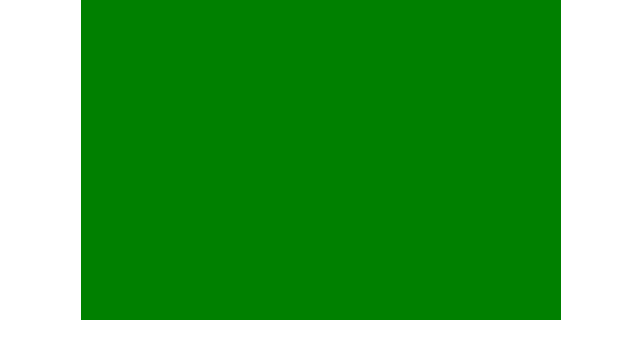
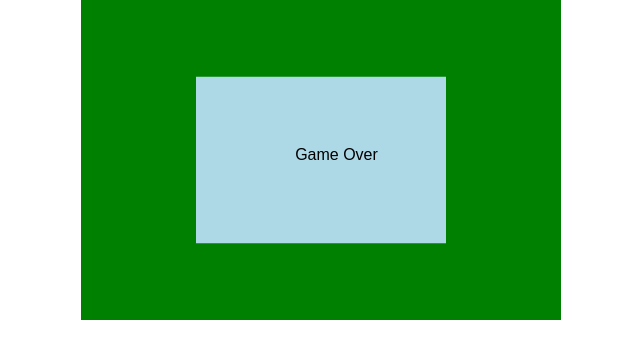
Before and after one commit to Saira2018/snake, a plain HTML site: page index.html in a window 1280 px wide. Shown: the whole page, without its empty margins (319-959 px from the left). Drawn offline with Linux system fonts and the light colour scheme.

Commit message:
Modified HTML structure. Set up snake movement and end game function

```diff
--- /dev/null
+++ b/css/styles.css
@@ -0,0 +1,11 @@
+@charset "utf-8";
+* {
+	padding:0;
+	margin:0;
+}
+
+canvas {
+	background: green;
+	display: block;
+	margin: 0 auto;
+}
--- a/index.html
+++ b/index.html
@@ -3,92 +3,10 @@
 <head>
 <meta charset="utf-8">
 <title>Snake Game</title>
-	<style>
-		* {
-			padding:0;
-			margin:0;
-		}
-
-		canvas {
-			background: green;
-			display: block;
-			margin: 0 auto;
-		}
-
-	</style>
+<link href="css/styles.css" rel="stylesheet" type="text/css">
 </head>
-
 <body>
-
 	<canvas id="gameCanvas" width="480" height="320"></canvas>
-
-	<script>
-		var canvas = document.getElementById("gameCanvas");
-		var ctx = canvas.getContext("2d");
-
-		var canvasHeight = canvas.height;
-		var canvasWidth = canvas.width;
-
-		var snakeWidth = 10;
-		var snakeHeight = 10;
-
-		var snakeX = canvas.width/2;
-		var snakeY = canvas.height-100;
-
-		var dx = 10;
-		var dy = -10;
-
-		document.addEventListener('keydown', moveSnake, true);
-
-		function moveSnake(e) {
-
-			if(e.keyCode == 37) {
-				console.log("left key pressed");
-				snakeX -= dx;
-				//dx = -dx;
-			}
-
-			if(e.keyCode == 38){
-				console.log("up key pressed");
-				snakeY += dy;
-			}
-			if(e.keyCode == 39) {
-				console.log("right key pressed");
-				snakeX += dx;
-			}
-			if(e.keyCode == 40) {
-				console.log("down key pressed");
-				snakeY -= dy;
-			}
-
-		}
-
-		function startMove() {
-			snakeY += dy;
-			//snakeY += snakeY;
-		}
-
-		function drawSnake(){
-			//draw start of snake
-			ctx.clearRect(0, 0, canvas.width, canvas.height);
-			ctx.beginPath();
-			ctx.rect(snakeX, snakeY, snakeWidth, snakeHeight);
-			ctx.fillStyle = "yellow";
-			ctx.fill();
-			ctx.closePath();
-
-			startMove();
-
-			if(snakeY + dy < 0) {
-				document.removeEventListener('keydown', moveSnake, true);
-				alert("snake hit the top. Restart the game");
-				document.location.reload();
-			}
-		}
-
-		var interval = setInterval(drawSnake, 200);
-
-
-	</script>
+	<script src="scripts/main.js"></script>
 </body>
 </html>
--- /dev/null
+++ b/scripts/main.js
@@ -0,0 +1,107 @@
+var canvas = document.getElementById("gameCanvas");
+var ctx = canvas.getContext("2d");
+
+var canvasHeight = canvas.height;
+var canvasWidth = canvas.width;
+
+var snakeWidth = 10;
+var snakeHeight = 10;
+
+var snakeX = canvas.width/2;
+var snakeY = canvas.height-100;
+
+var snakeDirection = 'NORTH';
+
+var dx = 10;
+var dy = -10;
+
+document.addEventListener('keydown', moveSnake, true);
+
+function moveSnake(e) {
+
+	if(e.keyCode == 37) {
+		snakeDirection = 'WEST';
+	}
+
+	if(e.keyCode == 38){
+		snakeDirection = 'NORTH';
+	}
+	if(e.keyCode == 39) {
+		snakeDirection = 'EAST';
+	}
+	if(e.keyCode == 40) {
+		snakeDirection = 'SOUTH';
+	}
+
+}
+
+function startMove() {
+	if(snakeDirection == 'NORTH'){
+		snakeY += dy;
+	}
+
+	if(snakeDirection == 'EAST'){
+		snakeX += dx;
+	}
+
+	if(snakeDirection == 'SOUTH'){
+		snakeY  -= dy;
+	}
+
+	if(snakeDirection == 'WEST'){
+		snakeX -= dx;
+	}
+
+}
+
+function drawSnake(){
+	//draw start of snake
+	ctx.clearRect(0, 0, canvas.width, canvas.height);
+	ctx.beginPath();
+	ctx.rect(snakeX, snakeY, snakeWidth, snakeHeight);
+	ctx.fillStyle = "yellow";
+	ctx.fill();
+	ctx.closePath();
+
+	startMove();
+
+	collisionDetection();
+
+
+}
+
+function collisionDetection() {
+	//collision detection
+	if(snakeY + dy < 0 || snakeY + dy > canvas.height || snakeX + dx < 0 || snakeX + dx > canvas.width) {
+
+		document.removeEventListener('keydown', moveSnake, true);
+		//document.write("collision Detected: "+snakeDirection);
+		clearInterval(interval);
+
+		gameOver();
+	}
+}
+
+var aspectRatio = (canvas.width/canvas.height);
+var dbWidth = 250;
+var dbHeight = (dbWidth/aspectRatio);
+
+console.log(aspectRatio);
+console.log(dbHeight);
+
+function gameOver() {
+	var txt = "Game Over";
+	var txtWidth = ctx.measureText(txt);
+
+	ctx.clearRect(0, 0, canvas.width, canvas.height);
+	ctx.beginPath();
+	ctx.rect((canvas.width-dbWidth)/2, (canvas.height-dbHeight)/2, dbWidth, dbHeight);
+	ctx.fillStyle = "lightblue";
+	ctx.fill();
+	ctx.font = "16px arial";
+	ctx.fillStyle = "black";
+	ctx.fillText(txt, (canvas.width - txtWidth.width)/2, canvas.height/2);
+	ctx.closePath();
+}
+
+var interval = setInterval(drawSnake, 200);
```
